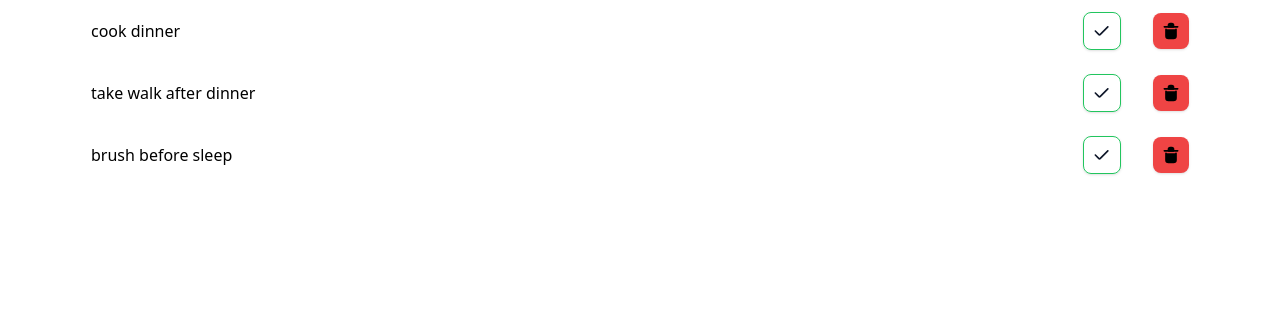
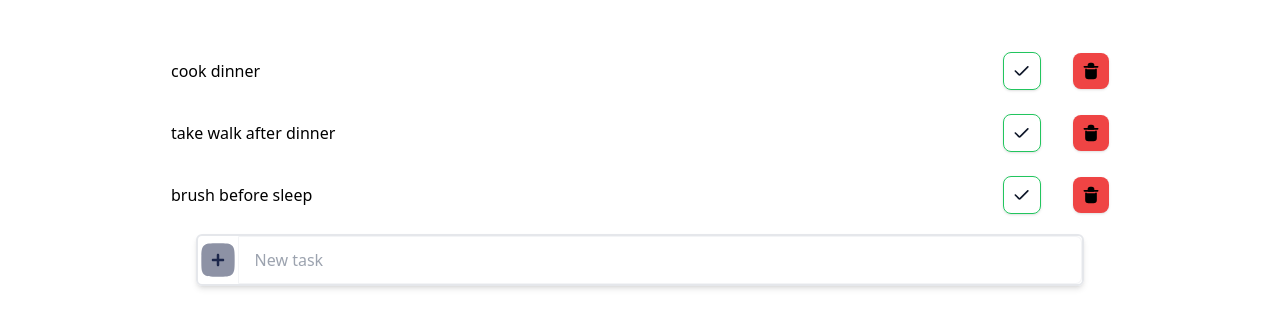
Before and after one commit to iwai-0310/taskTodo-ReTa, a React (Create React App) app: page / in a window 1280 px wide. Shown: the top 328 px of the page. Built offline with nearby package versions, Linux system fonts and the light colour scheme.

Commit message:
ADD: form design and svg to the taskform, TEST: layout changes- success

```diff
--- a/src/App.js
+++ b/src/App.js
@@ -38,9 +38,9 @@ function App() {
     setTasks(newTasks);
   }
   return (
-    <div className="app">
+    <div className="app flex justify-center items-center">
       {/* //list of tasks  */}
-      <div className='tasks-list'>
+      <div className='w-10/12 h-auto flex-col justify-center items-center my-10'>
       {/* map the list here */}
       {tasks.map((task,index)=>(
         // for every index pass the task as prop to Task component
--- a/src/components/Task.jsx
+++ b/src/components/Task.jsx
@@ -13,7 +13,8 @@ const Task = ({ task, index, completeTask, removeTask }) => {
           <div className="flex-1 h-full">
             <div
               onClick={() => completeTask(index)}
-              className="flex items-center justify-center flex-1 h-full p-2 border border-green-500 text-white shadow rounded-lg"
+              className="flex items-center justify-center flex-1 h-full p-2 border border-green-500
+               text-white shadow rounded-lg cursor-pointer hover:border-2 hover:border-green-700"
             >
               <div className="relative">
                 <svg
@@ -36,7 +37,8 @@ const Task = ({ task, index, completeTask, removeTask }) => {
           <div className="flex-1 h-full">
             <div
               onClick={() => removeTask(index)}
-              className="flex items-center justify-center flex-1 h-full p-2 bg-red-500 text-white shadow rounded-lg"
+              className="flex items-center justify-center flex-1 h-full p-2 bg-red-500
+              cursor-pointer hover:border-2 border-black text-white shadow rounded-lg"
             >
               <div className="relative">
                 <svg
--- a/src/components/TaskForm.jsx
+++ b/src/components/TaskForm.jsx
@@ -1,29 +1,60 @@
-import React,{useState} from 'react'
+import React, { useState } from "react";
 
-const TaskForm = ({addNewTask}) => {
-// add state to handle the value
-const [value,setValue]=React.useState("");
+const TaskForm = ({ addNewTask }) => {
+  // add state to handle the value
+  const [value, setValue] = React.useState("");
 
-//method to handle the form submission
-const handleSubmit=e=>{
+  //method to handle the form submission
+  const handleSubmit = (e) => {
     //prevent submit for default
     e.preventDefault();
     // if the value is empty do nothing
-    if(!value) return;
+    if (!value) return;
     // call the addnewTask from prop with provided value
     addNewTask(value);
     //reset the input value to an empty string
     setValue("");
-}
+  };
   return (
-    // create a form to handle new task. for starts here.
-    <form onSubmit={handleSubmit}>
-        {/* take input for task text */}
-        <input type="text" className='input'
-        value={value} onChange={e=> setValue(e.target.value)} />
-    </form>
-    // form ends here.
-  )
-}
+    <>
+      {/*  create a form to handle new task. for starts here. */}
+      <form onSubmit={handleSubmit}>
 
-export default TaskForm
+        <div className="my-2  mx-auto border-2  w-10/12 justify-center flex items-center rounded-md shadow-md">
+        <div>
+            <svg
+             className="h-10 w-10 text-gray-900"
+              viewBox="0 0 24 24"
+              xmlns="http://www.w3.org/2000/svg"
+            >
+              <path
+                opacity="0.5"
+                d="M12 22C7.28595 22 4.92893 22 3.46447 20.5355C2 19.0711 2 16.714 2 12C2 7.28595 2 4.92893 3.46447 3.46447C4.92893 2 7.28595 2 12 2C16.714 2 19.0711 2 20.5355 3.46447C22 4.92893 22 7.28595 22 12C22 16.714 22 19.0711 20.5355 20.5355C19.0711 22 16.714 22 12 22Z"
+                fill="#1C274C"
+              />
+              <path
+                d="M12 8.25C12.4142 8.25 12.75 8.58579 12.75 9V11.25H15C15.4142 11.25 15.75 11.5858 15.75 12C15.75 12.4142 15.4142 12.75 15 12.75H12.75L12.75 15C12.75 15.4142 12.4142 15.75 12 15.75C11.5858 15.75 11.25 15.4142 11.25 15V12.75H9C8.58579 12.75 8.25 12.4142 8.25 12C8.25 11.5858 8.58579 11.25 9 11.25H11.25L11.25 9C11.25 8.58579 11.5858 8.25 12 8.25Z"
+                fill="#1C274C"
+              />
+            </svg>
+        </div>
+        <div class="  w-full">
+          {/* take input for task text */}
+          <input
+            type="search"
+            x-model="input1"
+            className="w-full h-12 px-4 py-1 rounded-r-md border border-gray-100 text-gray-800 focus:outline-none"
+            placeholder="New task"
+            value={value}
+            onChange={(e) => setValue(e.target.value)}
+          />
+        </div>
+      </div>
+      </form>
+      {/* form ends here. */}
+
+    </>
+  );
+};
+
+export default TaskForm;
```
Also changed, not shown: src/components/add-square-svgrepo-com.svg (added).
